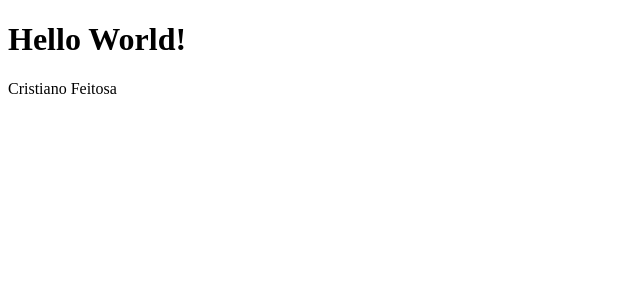
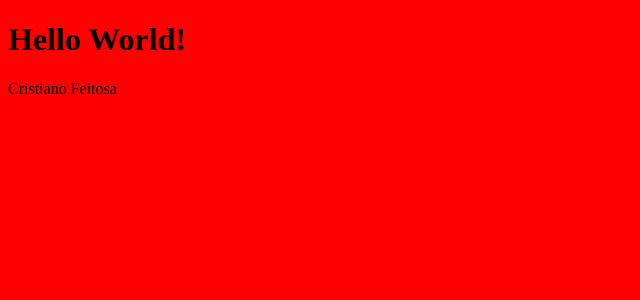
Before and after one commit to crisfeitosa/rocketnotes, a React (Vite) app: page / in a window 1280 px wide. Shown: the top 300 px of the page, without its empty margins (0-640 px from the left). Built offline with nearby package versions, Linux system fonts and the light colour scheme.

Commit message:
Adicionando CSS

```diff
--- a/src/pages/Details.tsx
+++ b/src/pages/Details/index.tsx
@@ -1,3 +1,5 @@
+import "./styles.css";
+
 export function Details() {
   return (
     <>
--- /dev/null
+++ b/src/pages/Details/styles.css
@@ -0,0 +1,3 @@
+body {
+  background: red;
+}
```
